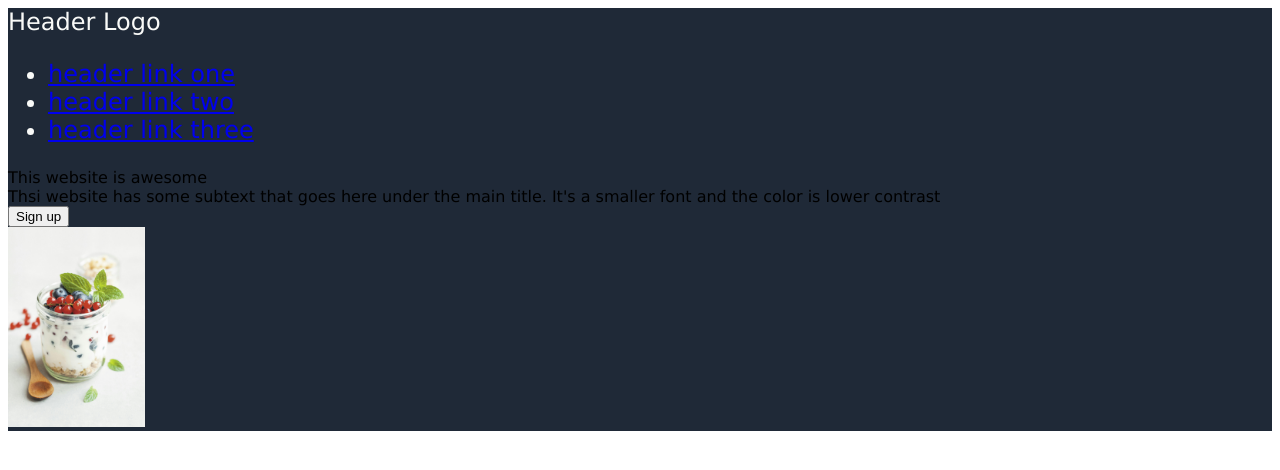
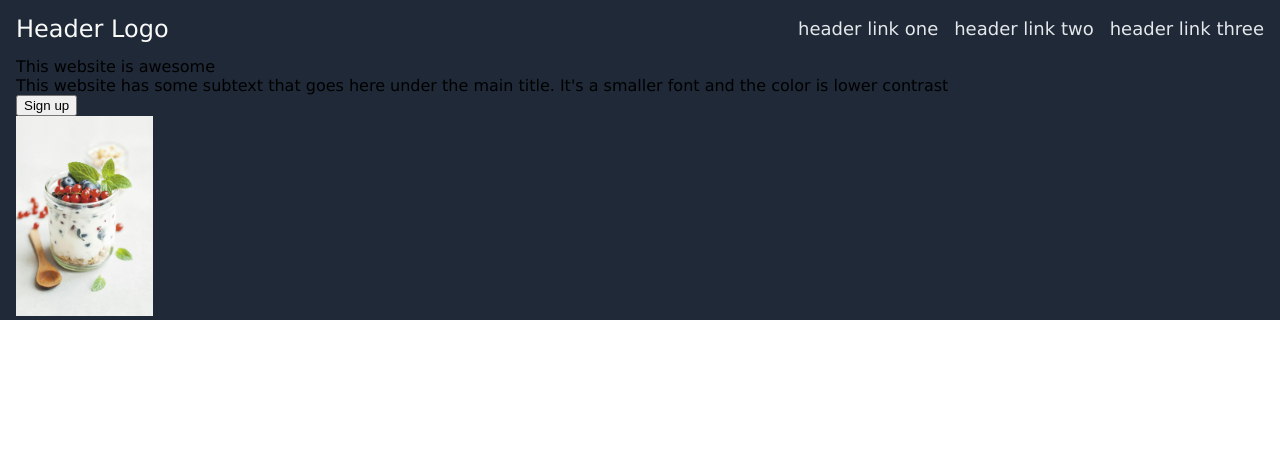
Before and after one commit to jordancohen/odin-landing-page, a plain HTML site: page index.html in a window 1280 px wide. Drawn offline with Linux system fonts and the light colour scheme.

Commit message:
style.css: Additional styling of header added to get the elemets lined up on the top in addition to sizing and coloring.

```diff
--- a/index.html
+++ b/index.html
@@ -18,7 +18,7 @@
                 </ul>
             </div>
             <div class="header-1">This website is awesome</div>
-            <div class="text-1">Thsi website has some subtext that goes here under the main title.  It's a smaller font and the color is lower contrast</div>
+            <div class="text-1">This website has some subtext that goes here under the main title.  It's a smaller font and the color is lower contrast</div>
             <button class="sign-up">Sign up</button>
             <div class="image-1">
                 <img src="images/breakfast-cup.jpg" alt="Breakfast cup" height="200px" width: auto>
--- a/style.css
+++ b/style.css
@@ -1,14 +1,36 @@
 body {
     font-family: Verdana, Geneva, Tahoma, sans-serif;
+    margin: 0;
+
 }
 
 .block-1 {
     background-color: #1F2937;
-    margin: 0;
+    padding: 0 16px;
 }
 
 .header {
+    display: flex;
+    justify-content: space-between;
+    align-items: center;
+    font-size: 18px;
+}
+
+.logo {
+    font-size: 24px;
     color: #F9FAF8;
-    font-size: 24px;
-    margin: 0;
 }
+
+.header-links {
+    gap: 16px;
+}
+
+ul {
+    list-style-type: none;
+    display: flex;
+}
+
+a {
+    text-decoration: none;
+    color: #E5E7EB
+}
```
